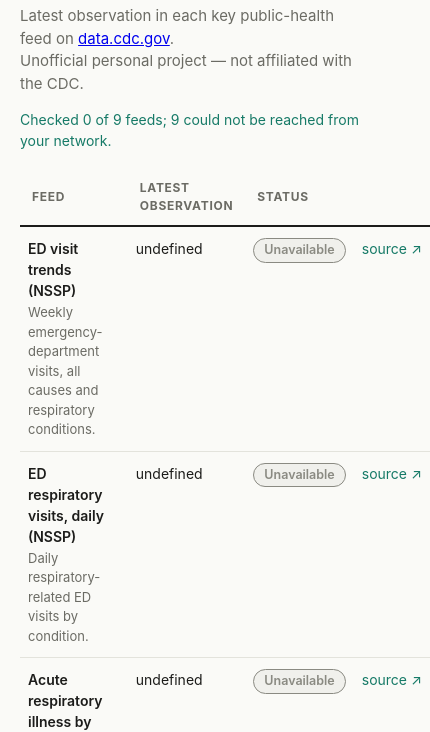
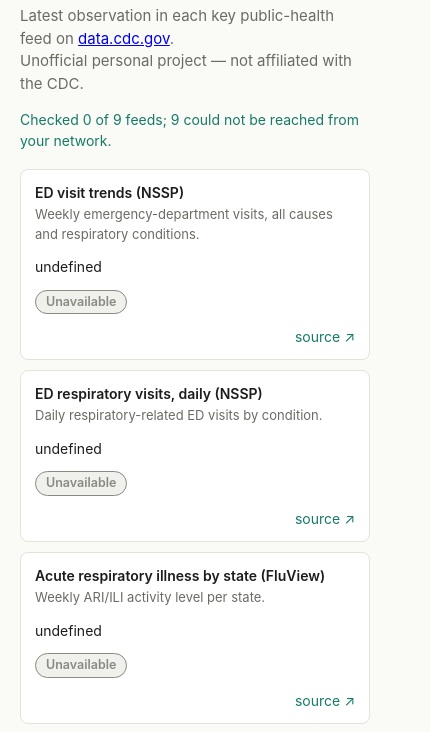
Before and after one commit to ayan-mishra/cdc-status, a website: page index.html in a window 390 px wide. Shown: the part 67-799 px from the top of the page, 430 px wide, since content can reach past the window. Drawn offline with Linux system fonts and the light colour scheme; no server answers.

Commit message:
style: stacked card layout for the board on mobile (<=720px)

```diff
--- a/style.css
+++ b/style.css
@@ -86,5 +86,16 @@ footer {
   .top { padding-top: 28px; }
   h1 { font-size: 24px; }
   .board { font-size: 14px; }
-  .board td { padding: 11px 8px; }
+  .board thead { display: none; }
+  .board, .board tbody, .board tr, .board td { display: block; width: 100%; }
+  .board tr {
+    border: 1px solid var(--line);
+    border-radius: 8px;
+    background: #fff;
+    margin-bottom: 10px;
+    padding: 2px 0;
+  }
+  .board td { border: none; padding: 6px 14px; }
+  .board td:first-child { padding-top: 10px; }
+  .board td:last-child { text-align: right; padding-bottom: 10px; }
 }
```
